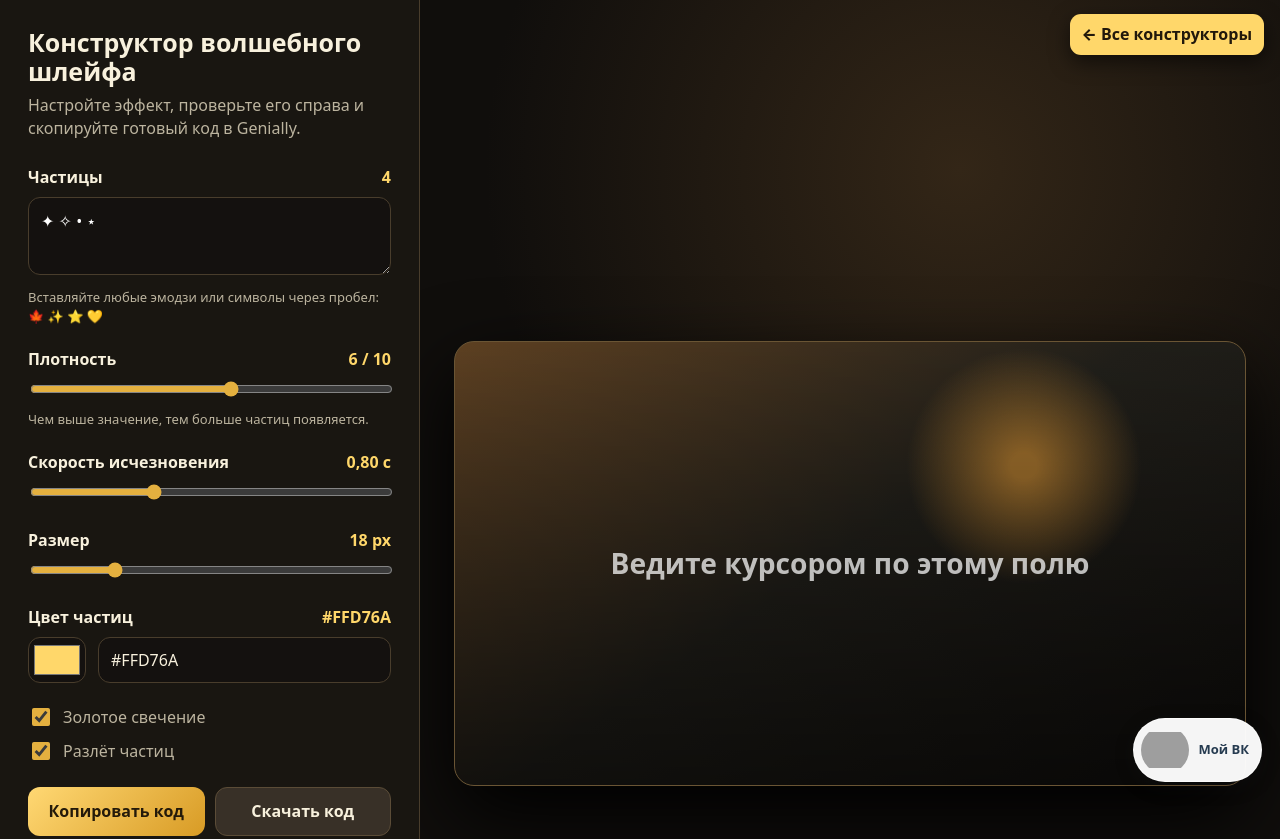
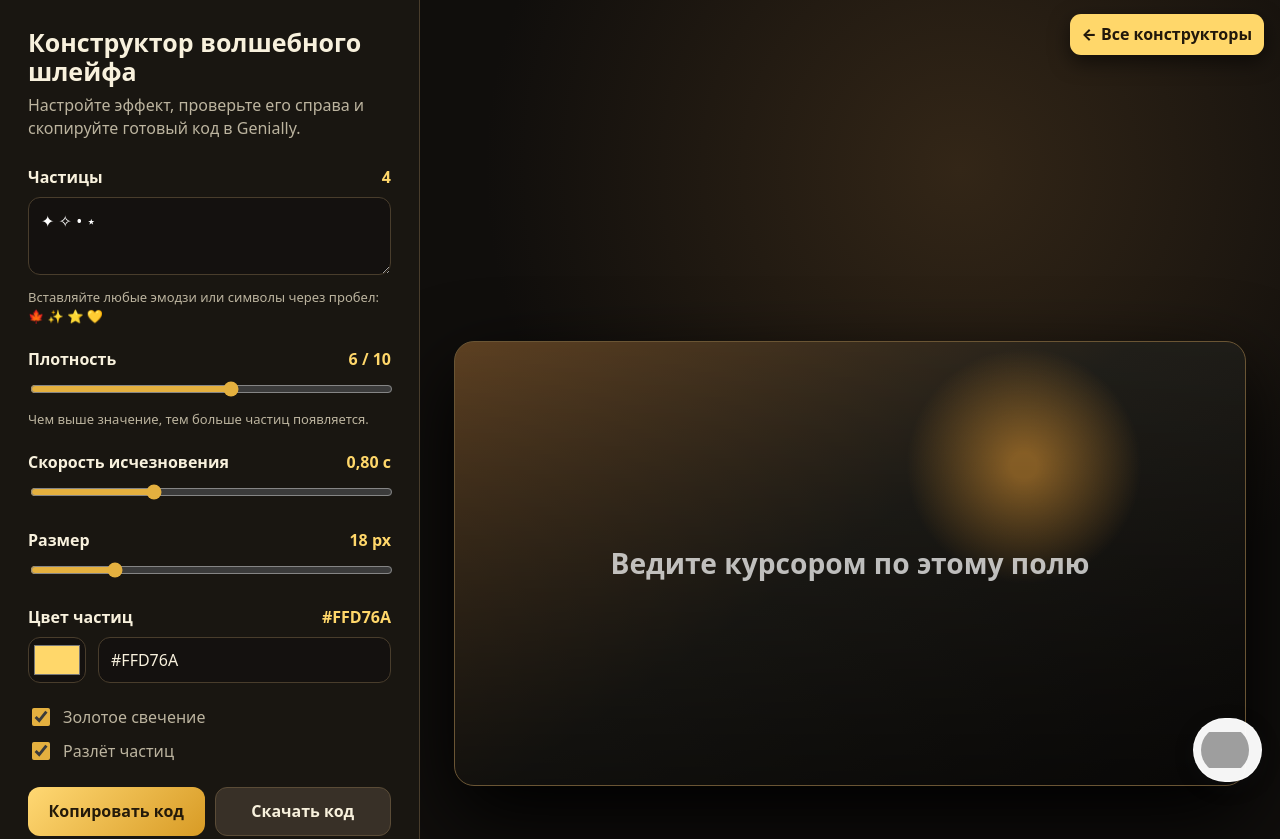
Before and after one commit to marianikitina0603-del/konstruktor, a plain HTML site: page constructors/magic-trail.html in a window 1280 px wide. Shown: the top 839 px of the page. Drawn offline with Linux system fonts and the light colour scheme; grey boxes are pictures that could not be loaded.

Commit message:
Remove My VK label, retain clickable author logo

```diff
--- a/constructors/magic-trail.html
+++ b/constructors/magic-trail.html
@@ -48,7 +48,7 @@ preview.addEventListener('pointermove',e=>{const c=config(),now=performance.now(
 @media print{.vk-author-link{display:none!important}}
 </style>
 <a class="vk-author-link" href="https://vk.ru/maria__nnn" target="_blank" rel="noopener noreferrer" aria-label="ВКонтакте автора — открыть в новой вкладке" title="Мой ВКонтакте">
-  <img class="vk-author-icon" src="../2e8af7e6-f017-4507-9fe4-c34fb2c31448.png" alt="" width="48" height="48"><span class="vk-author-text">Мой ВК</span>
+  <img class="vk-author-icon" src="../2e8af7e6-f017-4507-9fe4-c34fb2c31448.png" alt="" width="48" height="48">
 </a>
 </body>
 </html>
```
